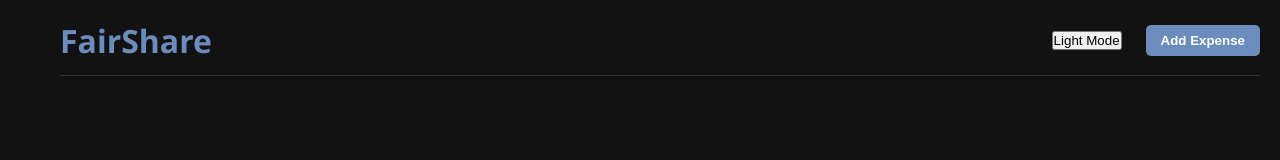
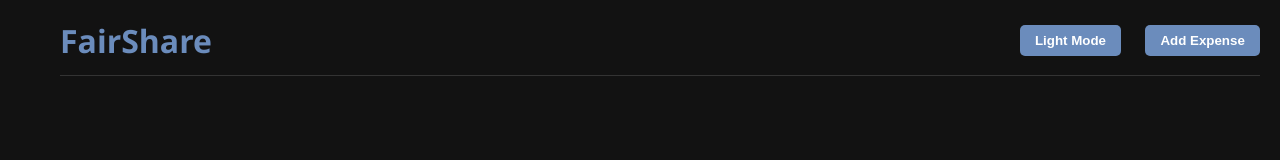
Before and after one commit to Sakshi-Simform/fair-share, a website built with Parcel: page src/index.html in a window 1280 px wide. Built offline with nearby package versions, Linux system fonts and the light colour scheme.

Commit message:
feature:change px to rem and change id name

```diff
--- a/src/styles/header.css
+++ b/src/styles/header.css
@@ -1,9 +1,3 @@
-*{
-    margin: 0;
-    padding: 0;
-    box-sizing: border-box;
-}
-
 .header{
     display: flex;
     justify-content: space-between;
@@ -25,13 +19,13 @@ h1{
     gap:1.5rem;
 }
 
-#toggle-btn , #expense-btn{
+#theme-toggle-btn , #expense-btn{
     background: var(--primary-color);
     border: none;
     color: #ffffff;
     cursor: pointer;
-    padding: 8px 15px;
-    border-radius: 5px;
+    padding: 0.5rem 0.95rem;
+    border-radius: 0.313rem;
     font-weight: bold;
     transition: background 0.3s;
 }
@@ -40,6 +34,6 @@ h1{
     background: var(--secondary-color);
 }
 
-#toggle-btn:hover{
+#theme-toggle-btn:hover{
     background: var(--secondary-color);
 }
```
